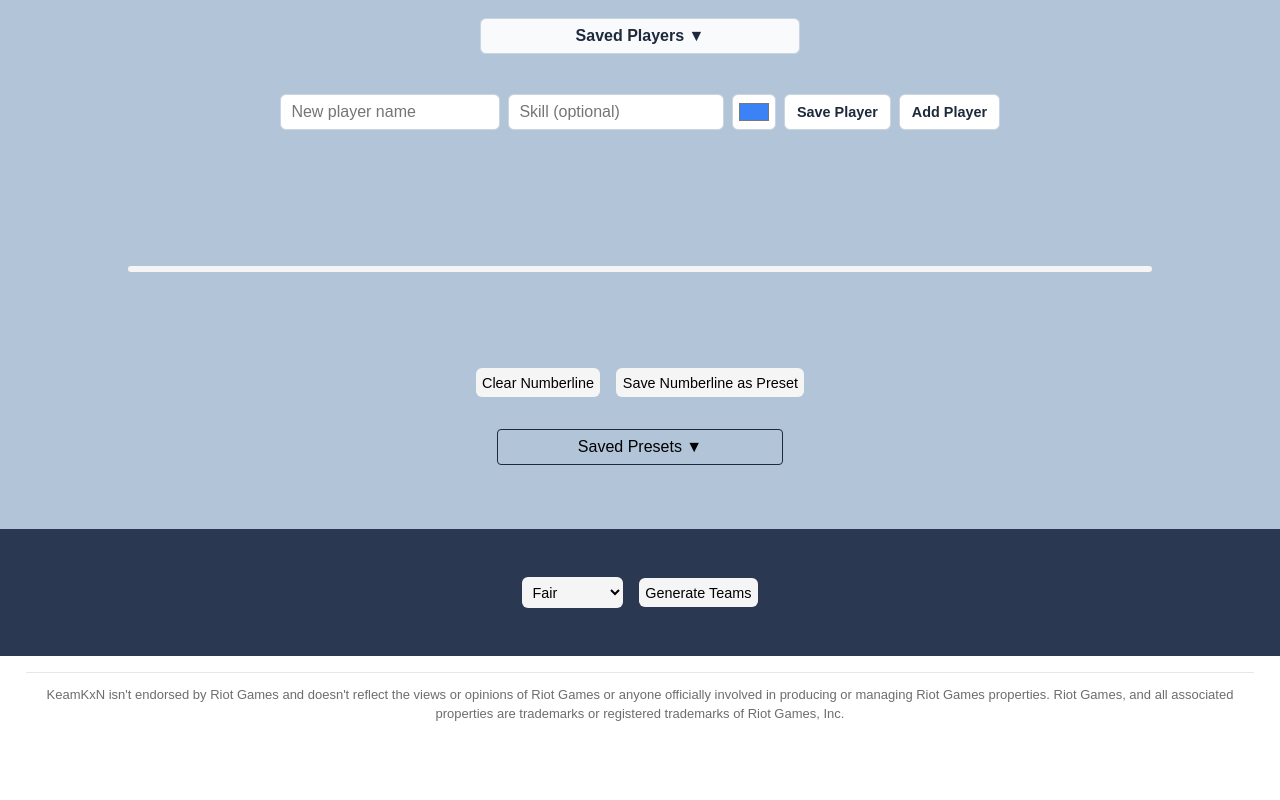
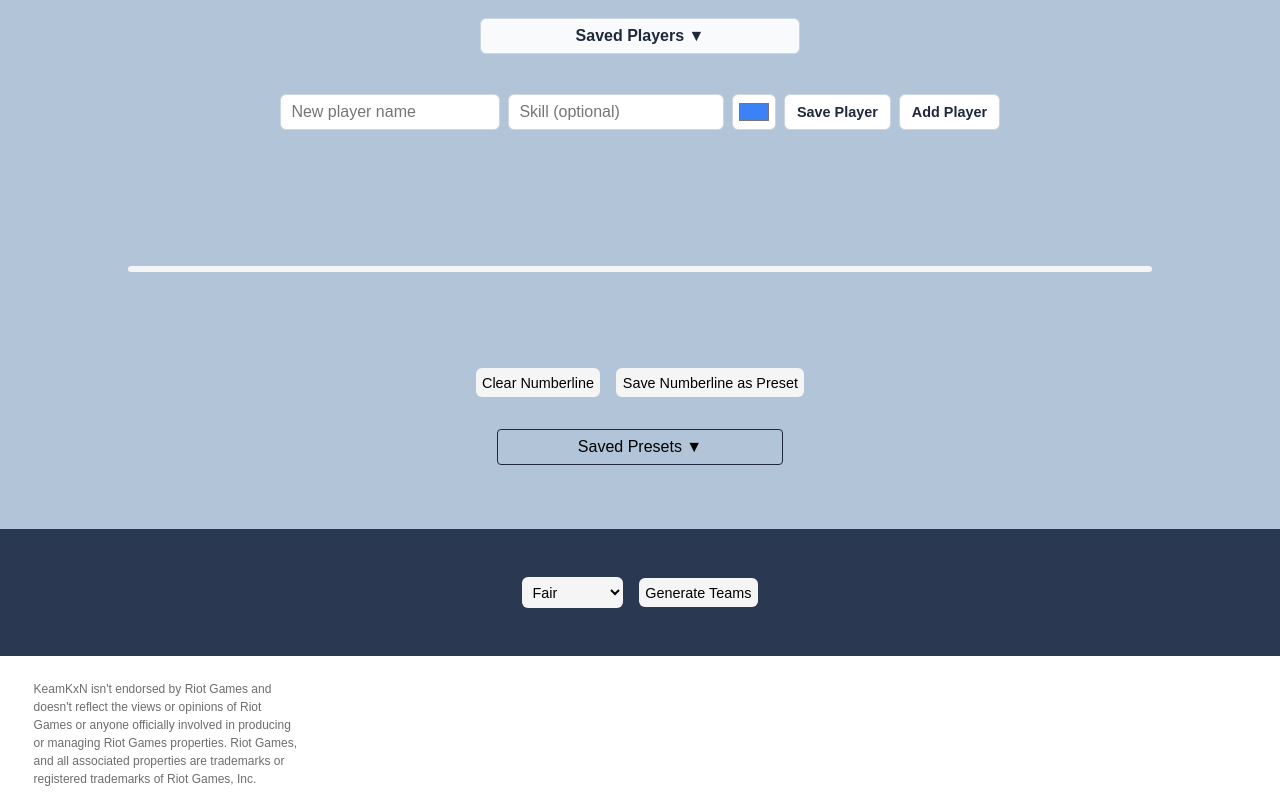
Before and after one commit to Sung-Rai/sung-rai.github.io, a plain HTML site: page KeamKxN/index.html in a window 1280 px wide. Shown: the part 669-1469 px from the top of the page. Before the commit the page ends 1405 px from the top, so only its background shows below. Drawn offline with Linux system fonts and the light colour scheme; a script that the page names is missing.

Commit message:
Keep the KeamKxN Riot notice compact

```diff
--- a/KeamKxN/css/style.css
+++ b/KeamKxN/css/style.css
@@ -1730,12 +1730,16 @@ body {
 .keamkxn-footer {
   width: min(96%, var(--page-width-xl));
   margin: 1rem auto 0;
-  padding: .75rem .5rem;
-  border-top: 1px solid var(--border-color-3);
+  padding: .5rem .5rem .75rem;
   color: var(--dark-color-2);
-  font-size: .8125rem;
+  font-size: .75rem;
   line-height: 1.5;
-  text-align: center;
+  text-align: left;
+}
+
+.keamkxn-footer p {
+  max-width: 40ch;
+  margin: 0;
 }
 
 .add-game-method {
--- a/KeamKxN/index.html
+++ b/KeamKxN/index.html
@@ -218,7 +218,7 @@
 </section>
 
   <footer class="keamkxn-footer">
-    KeamKxN isn't endorsed by Riot Games and doesn't reflect the views or opinions of Riot Games or anyone officially involved in producing or managing Riot Games properties. Riot Games, and all associated properties are trademarks or registered trademarks of Riot Games, Inc.
+    <p>KeamKxN isn't endorsed by Riot Games and doesn't reflect the views or opinions of Riot Games or anyone officially involved in producing or managing Riot Games properties. Riot Games, and all associated properties are trademarks or registered trademarks of Riot Games, Inc.</p>
   </footer>
 </body>
 </html>
```
